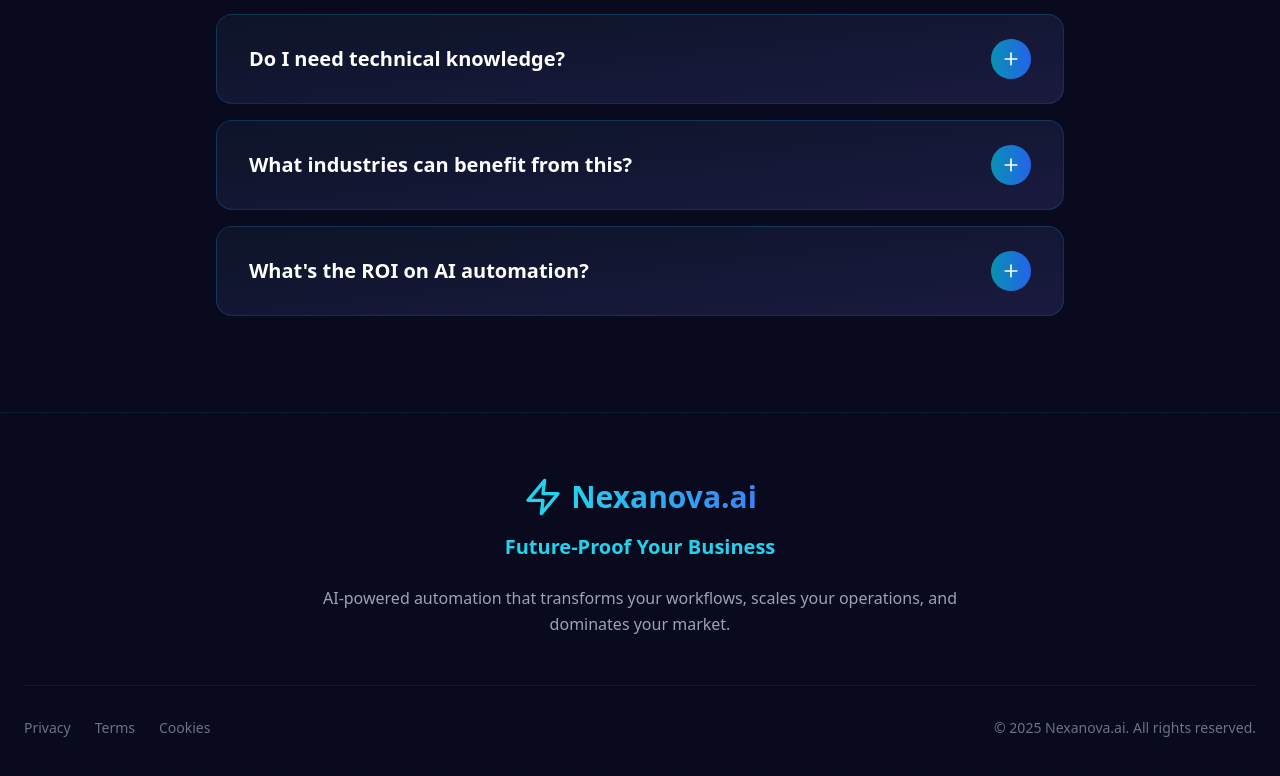
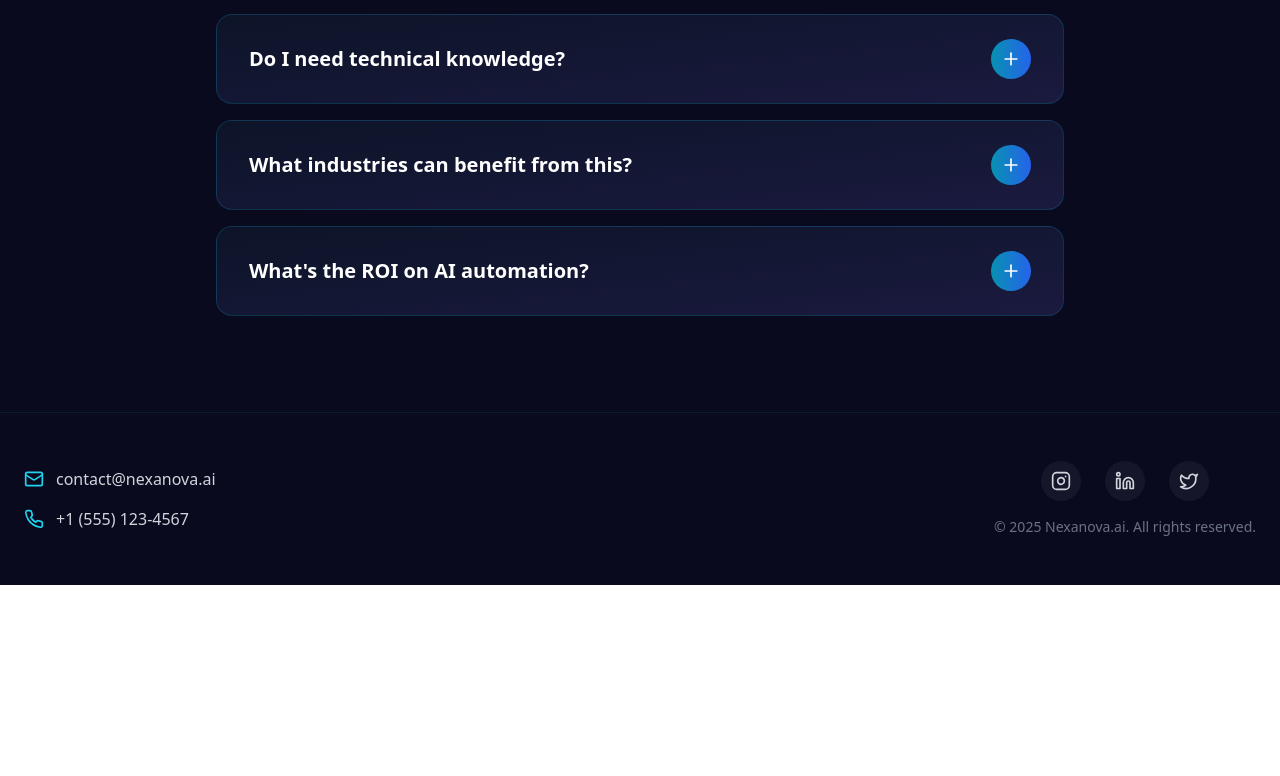
Before and after one commit to jessanjacob95/prjct_nexanova_lndg_pg, a React (Vite) app: page / in a window 1280 px wide. Shown: the part 6224-7000 px from the top of the page. After the commit the page ends 6809 px from the top, so only its background shows below. Built offline with nearby package versions, Linux system fonts and the light colour scheme.

Commit message:
Updated App.tsx

```diff
--- a/src/App.tsx
+++ b/src/App.tsx
@@ -2,7 +2,8 @@ import { useState, useEffect } from 'react';
 import {
   Menu, X, ArrowRight, ChevronDown, MessageSquare, Database, Calendar,
   PhoneCall, Share2, Globe, Shield, TrendingUp, Zap, CheckCircle2,
-  Users, Clock, DollarSign, Target, Activity, Plus, Minus, Sparkles
+  Users, Clock, DollarSign, Target, Activity, Plus, Minus, Sparkles,
+  Instagram, Linkedin, Twitter, Mail, Phone
 } from 'lucide-react';
 import BookingModal from './components/BookingModal';
 
@@ -625,34 +626,35 @@ function App() {
         </div>
       </section>
 
-      <footer className="bg-[#0a0a1f] border-t border-cyan-500/10 py-16 relative">
-        <div className="absolute inset-0 opacity-5">
-          <div className="absolute inset-0" style={{
-            backgroundImage: 'radial-gradient(circle at 2px 2px, rgba(6, 182, 212, 0.5) 1px, transparent 0)',
-            backgroundSize: '40px 40px'
-          }}></div>
-        </div>
+      <footer className="bg-[#0a0a1f] border-t border-cyan-500/10 py-12 relative">
+        <div className="max-w-7xl mx-auto px-6 relative z-10">
+          <div className="flex flex-col md:flex-row justify-between items-center space-y-8 md:space-y-0">
+            <div className="text-center md:text-left">
+              <div className="flex items-center justify-center md:justify-start space-x-3 mb-4">
+                <Mail className="w-5 h-5 text-cyan-400" />
+                <a href="mailto:contact@nexanova.ai" className="text-gray-300 hover:text-cyan-400 transition-colors">
+                  contact@nexanova.ai
+                </a>
+              </div>
+              <div className="flex items-center justify-center md:justify-start space-x-3">
+                <Phone className="w-5 h-5 text-cyan-400" />
+                <a href="tel:+15551234567" className="text-gray-300 hover:text-cyan-400 transition-colors">
+                  +1 (555) 123-4567
+                </a>
+              </div>
+            </div>
 
-        <div className="max-w-7xl mx-auto px-6 relative z-10">
-          <div className="text-center mb-12">
-            <div className="flex items-center justify-center space-x-2 mb-4 group">
-              <Zap className="w-10 h-10 text-cyan-400" />
-              <span className="text-3xl font-black bg-gradient-to-r from-cyan-400 to-blue-500 bg-clip-text text-transparent">
-                Nexanova.ai
-              </span>
-            </div>
-            <p className="text-xl text-cyan-400 font-bold mb-6">Future-Proof Your Business</p>
-            <p className="text-gray-400 leading-relaxed max-w-2xl mx-auto">
-              AI-powered automation that transforms your workflows, scales your operations, and dominates your market.
-            </p>
-          </div>
-
-          <div className="border-t border-cyan-500/10 pt-8">
-            <div className="flex flex-col md:flex-row justify-center md:justify-between items-center space-y-4 md:space-y-0">
-              <div className="flex space-x-6 text-gray-500 text-sm">
-                <a href="#" className="hover:text-cyan-400 transition-colors">Privacy</a>
-                <a href="#" className="hover:text-cyan-400 transition-colors">Terms</a>
-                <a href="#" className="hover:text-cyan-400 transition-colors">Cookies</a>
+            <div className="flex flex-col items-center space-y-4">
+              <div className="flex space-x-6">
+                <a href="https://instagram.com" target="_blank" rel="noopener noreferrer" className="w-10 h-10 rounded-full bg-white/5 hover:bg-cyan-500/20 flex items-center justify-center transition-all hover:scale-110">
+                  <Instagram className="w-5 h-5 text-gray-300 hover:text-cyan-400 transition-colors" />
+                </a>
+                <a href="https://linkedin.com" target="_blank" rel="noopener noreferrer" className="w-10 h-10 rounded-full bg-white/5 hover:bg-cyan-500/20 flex items-center justify-center transition-all hover:scale-110">
+                  <Linkedin className="w-5 h-5 text-gray-300 hover:text-cyan-400 transition-colors" />
+                </a>
+                <a href="https://twitter.com" target="_blank" rel="noopener noreferrer" className="w-10 h-10 rounded-full bg-white/5 hover:bg-cyan-500/20 flex items-center justify-center transition-all hover:scale-110">
+                  <Twitter className="w-5 h-5 text-gray-300 hover:text-cyan-400 transition-colors" />
+                </a>
               </div>
               <div className="text-gray-500 text-sm">
                 <p>&copy; 2025 Nexanova.ai. All rights reserved.</p>
```
